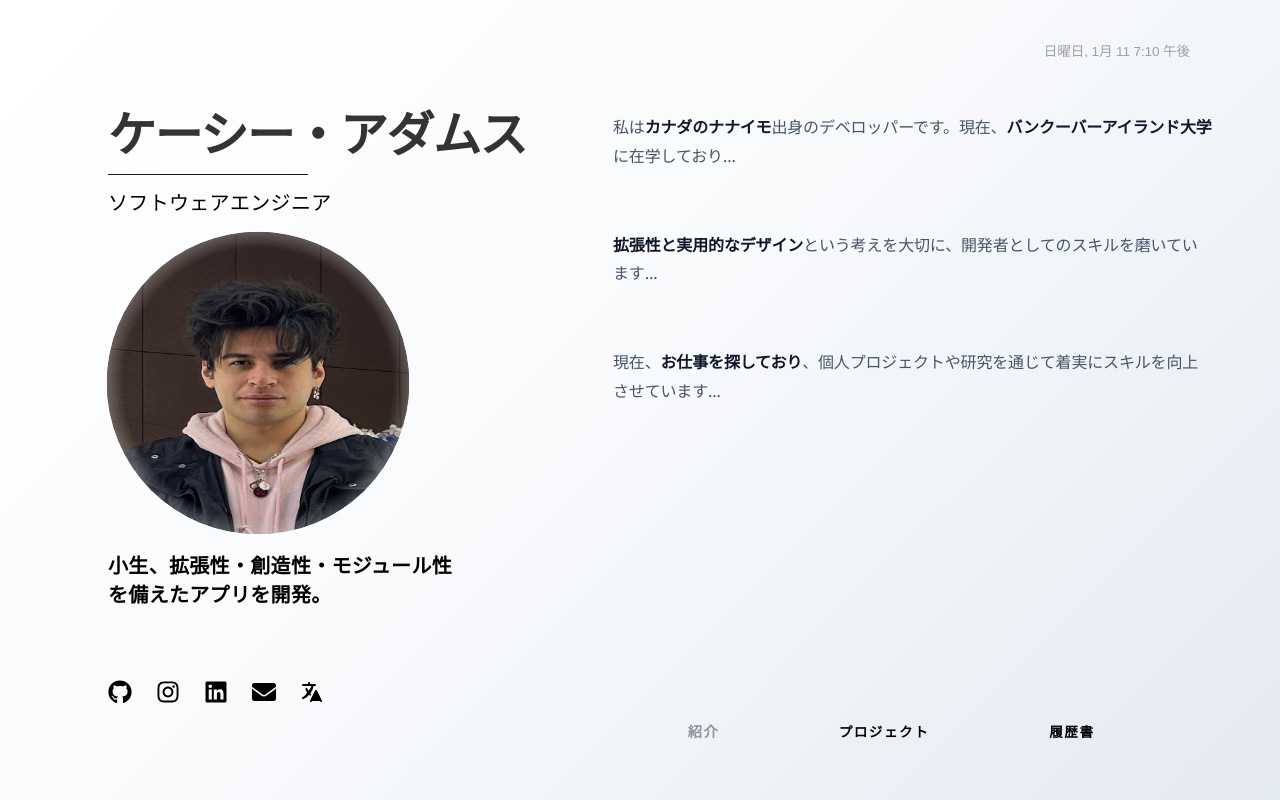
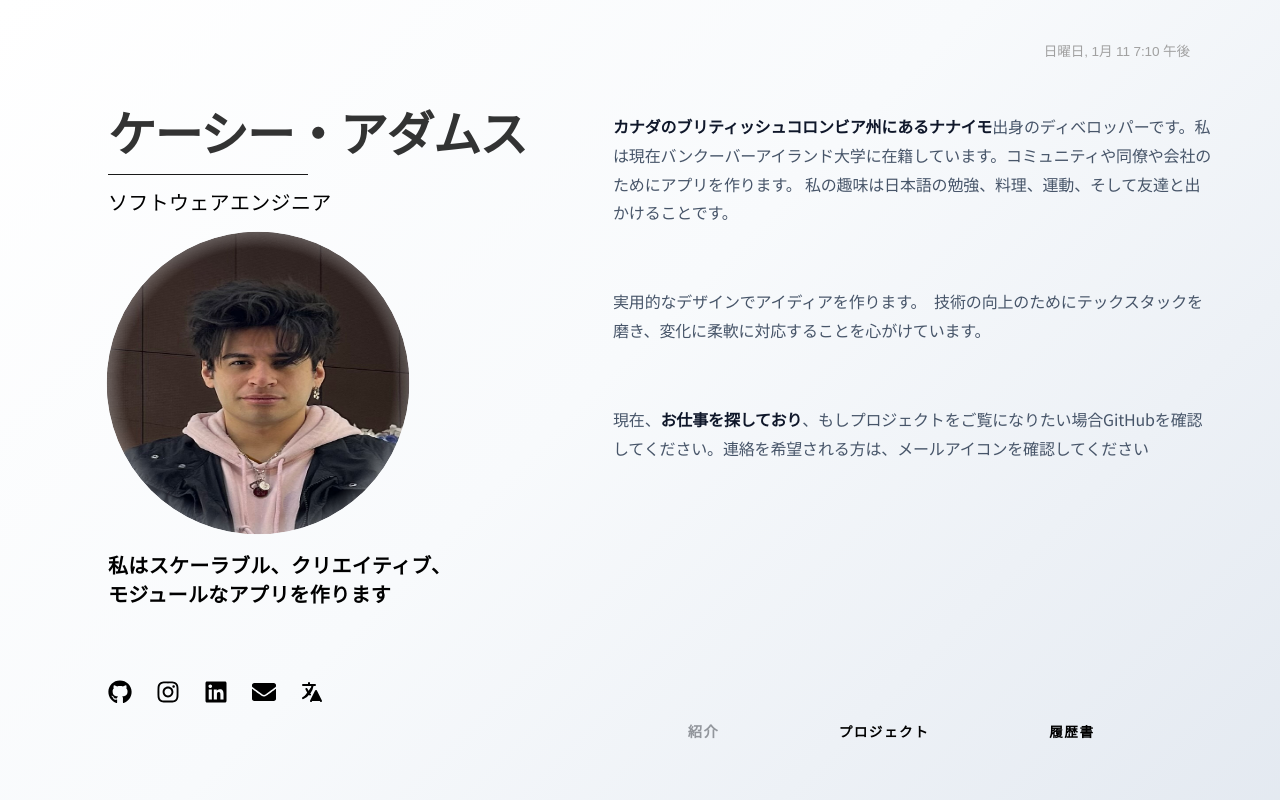
Before and after one commit to 14th-August/Casey-Portfolio, a React (Vite) app: page / in a window 1280 px wide. Both pictures are taken after a click on the button "Switch to Japanese". Built offline with nearby package versions, Linux system fonts and the light colour scheme; a web font is replaced by a local one.

Commit message:
Did project translation with koko

```diff
--- a/src/left-components/Sidebar.jsx
+++ b/src/left-components/Sidebar.jsx
@@ -11,7 +11,7 @@ const translations = {
     },
     ja: {
         title: "ソフトウェアエンジニア",
-        description: "小生、拡張性・創造性・モジュール性を備えたアプリを開発。",
+        description: "私はスケーラブル、クリエイティブ、モジュールなアプリを作ります",
         buttonHint: "英語に切り替え",
         name: "ケーシー・アダムス",
     }
--- a/src/right-components/About.jsx
+++ b/src/right-components/About.jsx
@@ -12,9 +12,10 @@ const content = {
         consider sending me an email by clicking the mail icon.</>
     },
     ja: {
-        p1: <>私は<span className="highlight">カナダのナナイモ</span>出身のデベロッパーです。現在、<span className="highlight">バンクーバーアイランド大学</span>に在学しており...</>,
-        p2: <><span className="highlight">拡張性と実用的なデザイン</span>という考えを大切に、開発者としてのスキルを磨いています...</>,
-        p3: <>現在、<span className="highlight">お仕事を探しており</span>、個人プロジェクトや研究を通じて着実にスキルを向上させています...</>
+        p1: <><span className="highlight">カナダのブリティッシュコロンビア州にあるナナイモ</span>出身のディべロッパーです。私は現在バンクーバーアイランド大学に在籍しています。コミュニティや同僚や会社のためにアプリを作ります。
+        私の趣味は日本語の勉強、料理、運動、そして友達と出かけることです。</>,
+        p2: <>実用的なデザインでアイディアを作ります。　技術の向上のためにテックスタックを磨き、変化に柔軟に対応することを心がけています。</>,
+        p3: <>現在、<span className="highlight">お仕事を探しており</span>、もしプロジェクトをご覧になりたい場合GitHubを確認してください。連絡を希望される方は、メールアイコンを確認してください</>
     }
 };
 
--- a/src/right-components/Project.jsx
+++ b/src/right-components/Project.jsx
@@ -23,7 +23,7 @@ const projects = [
         "jp-name": "本サイト",
         tech: ["React", "HTML", "CSS", "Vite"],
         desc: "First iteration of my website and incorporated using React and Vite. Will be updating overtime.",
-        "jp-desc": "ReactとViteを用いた本サイトの初版です。随時更新を予定しております。",
+        "jp-desc": "私はスケーラブル、クリエイティブ、モジュールなアプリを作ります",
         link: "#"
     },
     {
```
